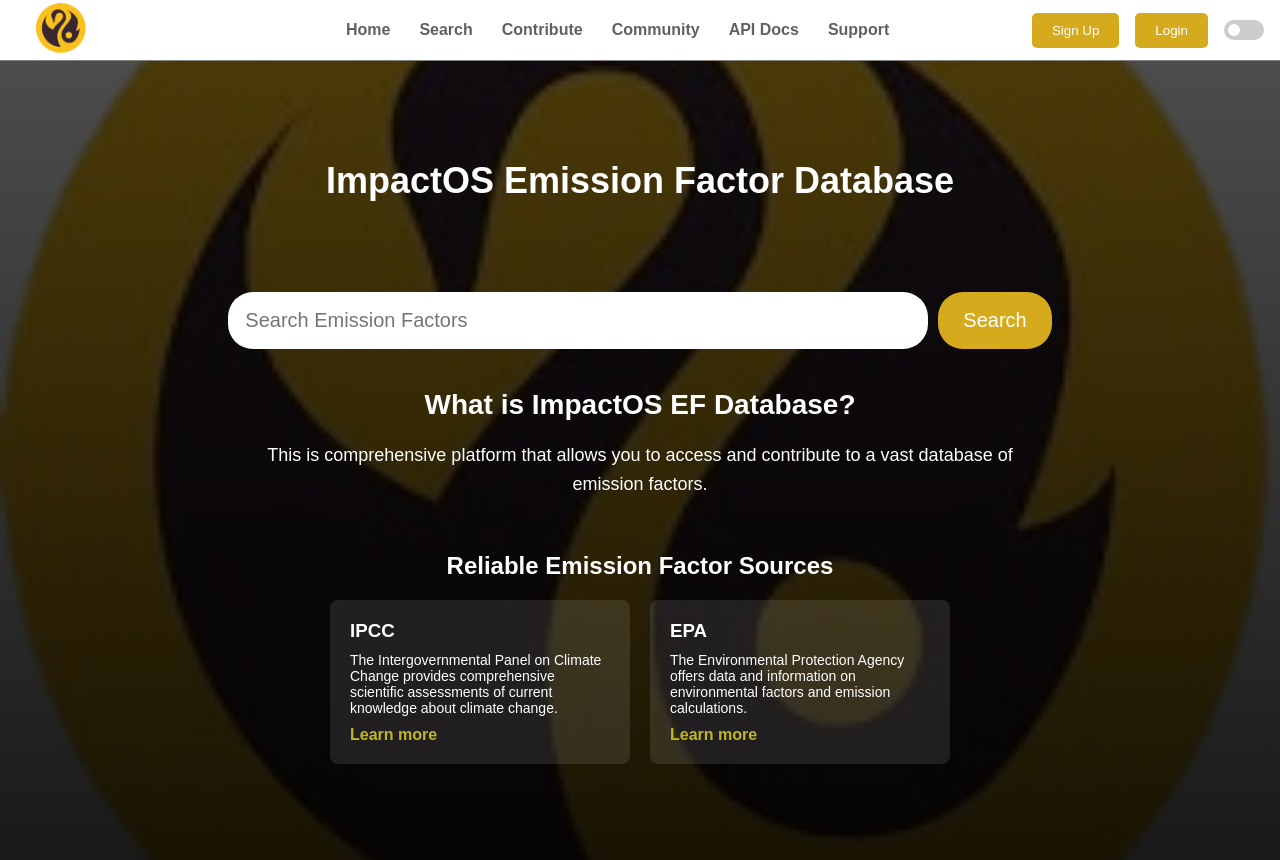
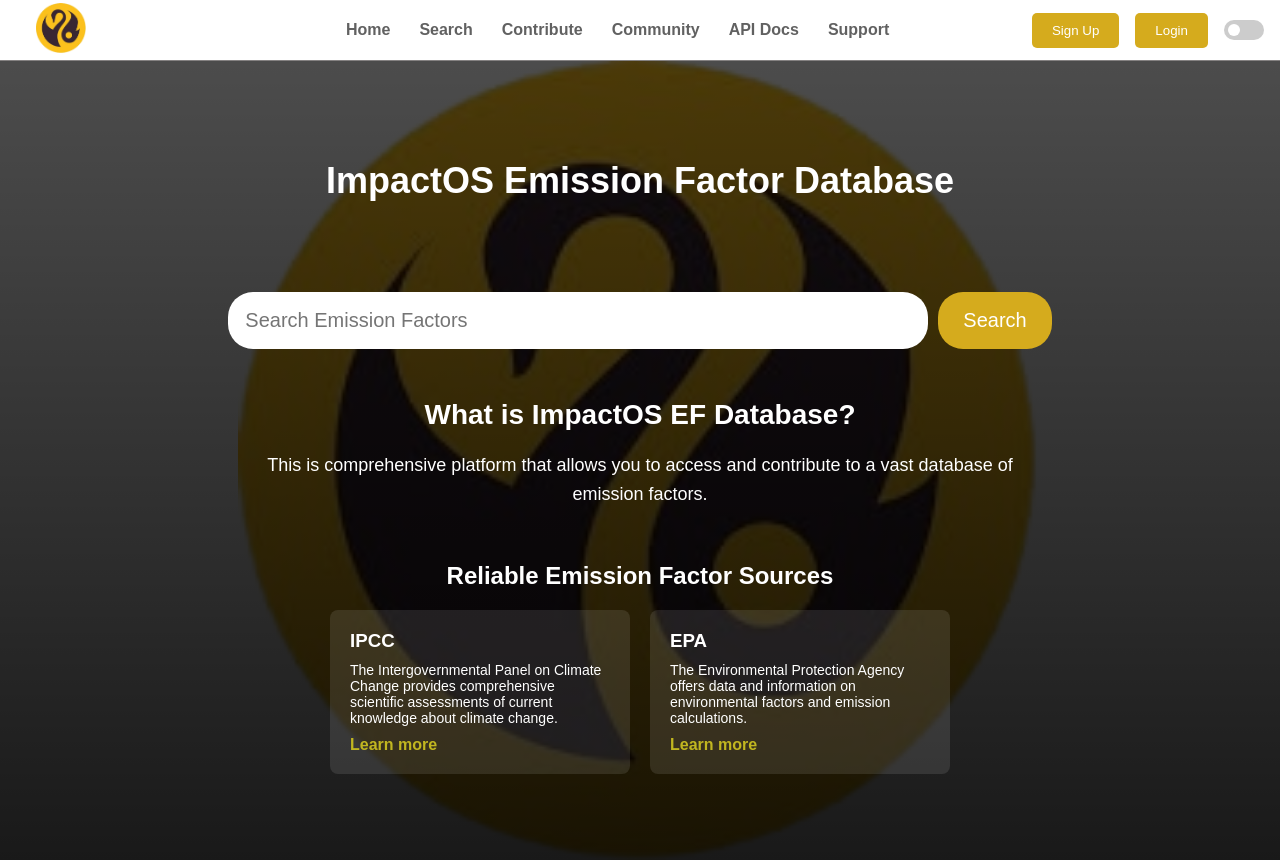
Before and after one commit to vidyawantstobattle/green-beans, a React (Create React App) app: page / in a window 1280 px wide. Built offline with nearby package versions, Linux system fonts and the light colour scheme.

Commit message:
css changes for home page

```diff
--- a/src/pages/Home/home.css
+++ b/src/pages/Home/home.css
@@ -4,9 +4,10 @@
   flex-direction: column;
   align-items: center;
   justify-content: flex-start; /* Adjusted to fit additional content */
-  height: 100vh;
+  min-height: 100vh;
   padding: 20px; /* Added padding for better spacing */
   background: linear-gradient(to bottom, rgba(0, 0, 0, 0.7), rgba(0, 0, 0, 0.9)), url('../../assets/impactOS1.png') no-repeat center center/cover;
+  background-size: contain;
   color: white; /* Ensures text is readable on the dark background */
   font-family: 'Arial', sans-serif; /* Updated font family */
 }
@@ -40,6 +41,7 @@
 
 .search-bar {
   margin-top: 70px; /* Adjusted margin for consistency */
+  margin-bottom: 10px;
 }
 
 .search-bar input {
```
